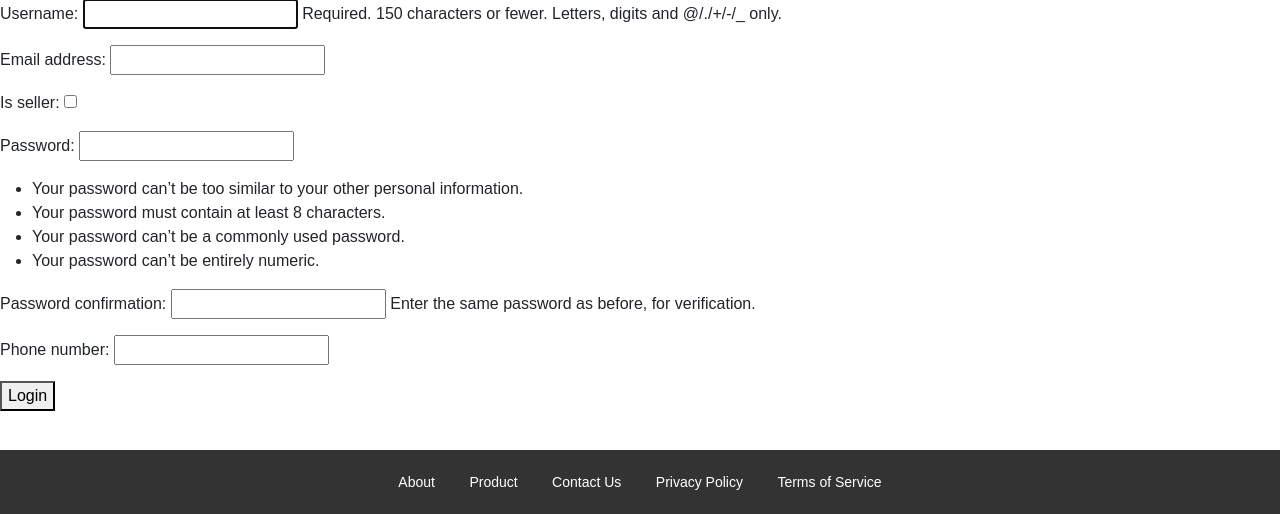
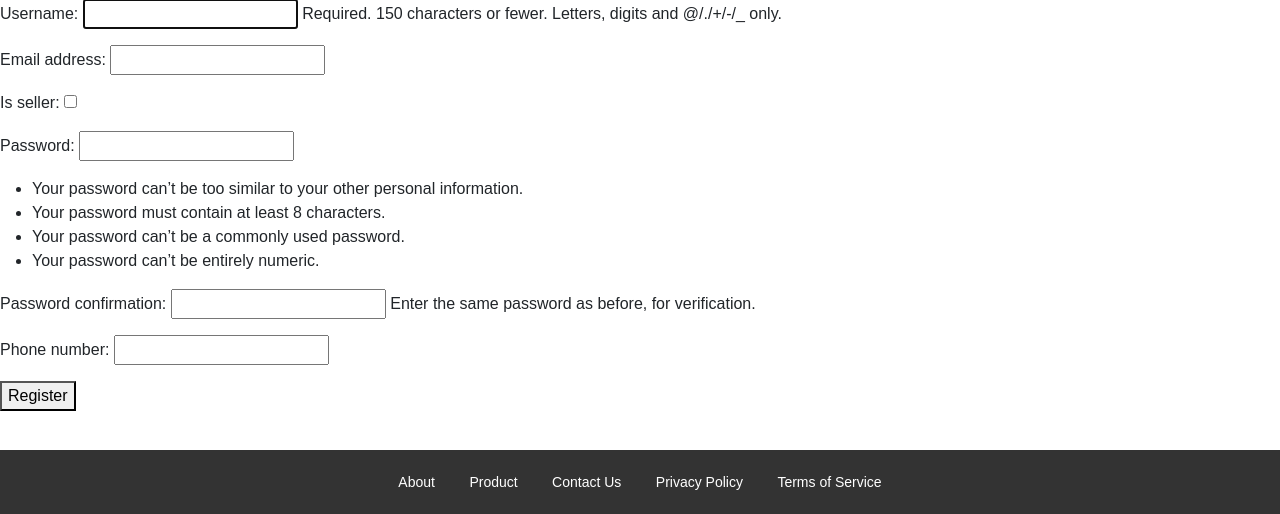
Before and after one commit to Namrata023/onlineauction, a Django app: page /register/ in a window 1280 px wide. Shown: the part 286-800 px from the top of the page. Run offline with Django 5.2, Linux system fonts and the light colour scheme.

Commit message:
(fix): minor typo

```diff
--- a/myapp/templates/register.html
+++ b/myapp/templates/register.html
@@ -1,6 +1,6 @@
  {% extends "base.html" %}
 {% load static %}
-{% block title %}Login{% endblock %}
+{% block title %}Register{% endblock %}
 
 {% block content %}
 <h2>Register</h2>
@@ -10,7 +10,7 @@
 <form method="POST">
   {% csrf_token %}
   {{ form.as_p }}
-  <button type="submit">Login</button>
+  <button type="submit">Register</button>
 </form>
 
 {% if form.errors %}
```
